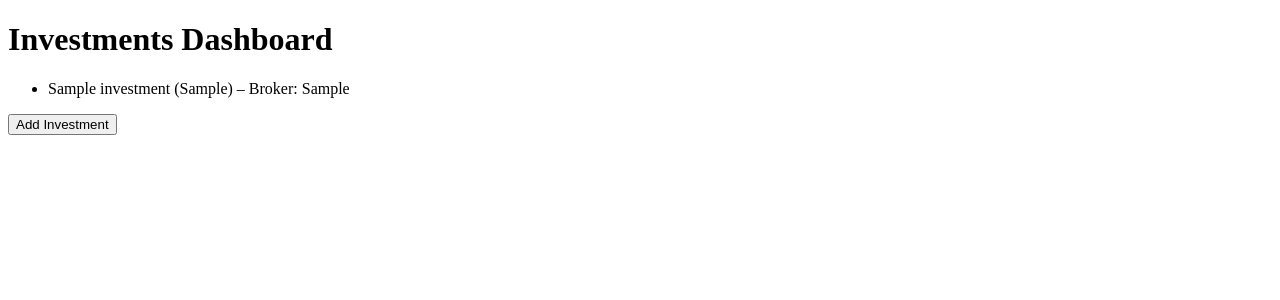
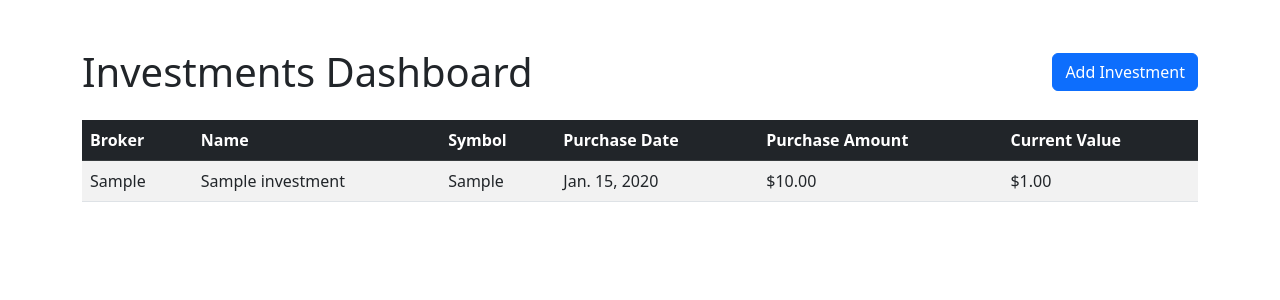
Before and after one commit to andeopai/investments-website, a Django app: page /investments/ in a window 1280 px wide. Shown: the top 300 px of the page. Run offline with Django 5.2, Linux system fonts and the light colour scheme; tables that the repository leaves empty hold one stand-in row (values such as "Sample post").

Commit message:
Imroved dashboard styling

```diff
--- /dev/null
+++ b/templates/base.html
@@ -0,0 +1,23 @@
+<!-- templates/base.html -->
+<!DOCTYPE html>
+<html lang="en">
+<head>
+  <meta charset="UTF-8">
+  <title>{% block title %}Investments Website{% endblock %}</title>
+  <meta name="viewport" content="width=device-width, initial-scale=1">
+
+  <!-- Bootstrap CSS (CDN) -->
+  <link href="https://cdn.jsdelivr.net/npm/bootstrap@5.3.0/dist/css/bootstrap.min.css" rel="stylesheet">
+
+  {% block extra_css %}{% endblock %}
+</head>
+<body>
+  <div class="container mt-5">
+    {% block content %}{% endblock %}
+  </div>
+
+  <!-- Bootstrap JS (optional, for dropdowns/modals etc.) -->
+  <script src="https://cdn.jsdelivr.net/npm/bootstrap@5.3.0/dist/js/bootstrap.bundle.min.js"></script>
+  {% block extra_js %}{% endblock %}
+</body>
+</html>
--- a/templates/investments/main.html
+++ b/templates/investments/main.html
@@ -1,20 +1,43 @@
-<!DOCTYPE html>
-<html>
-<head>
-    <title>Investments Dashboard</title>
-</head>
-<body>
-<h1>Investments Dashboard</h1>
+{% extends "base.html" %}
 
-<ul>
-    {% for investment in investments %}
-    <li>{{ investment.name }} ({{ investment.symbol }}) – Broker: {{ investment.broker }}</li>
-    {% empty %}
-    <li>No investments yet.</li>
-    {% endfor %}
-</ul>
+{% block title %}Investments Dashboard{% endblock %}
 
-<!-- Button to redirect to the Add Investment page -->
-<button onclick="location.href='{% url 'add-investment' %}'">Add Investment</button>
-</body>
-</html>
+{% block content %}
+  <div class="d-flex justify-content-between align-items-center mb-4">
+    <h1 class="mb-0">Investments Dashboard</h1>
+    <a href="{% url 'add-investment' %}" class="btn btn-primary">Add Investment</a>
+  </div>
+
+  {% if investments %}
+    <div class="table-responsive">
+      <table class="table table-striped table-hover align-middle">
+        <thead class="table-dark">
+          <tr>
+            <th>Broker</th>
+            <th>Name</th>
+            <th>Symbol</th>
+            <th>Purchase Date</th>
+            <th>Purchase Amount</th>
+            <th>Current Value</th>
+          </tr>
+        </thead>
+        <tbody>
+          {% for investment in investments %}
+            <tr>
+              <td>{{ investment.broker }}</td>
+              <td>{{ investment.name }}</td>
+              <td>{{ investment.symbol }}</td>
+              <td>{{ investment.purchase_date }}</td>
+              <td>${{ investment.purchase_amount }}</td>
+              <td>${{ investment.current_value }}</td>
+            </tr>
+          {% endfor %}
+        </tbody>
+      </table>
+    </div>
+  {% else %}
+    <div class="alert alert-info" role="alert">
+      No investments yet. Click "Add Investment" to get started.
+    </div>
+  {% endif %}
+{% endblock %}
```
